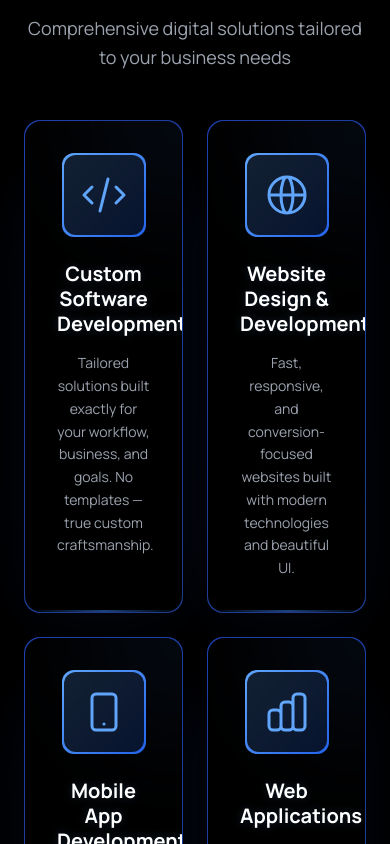
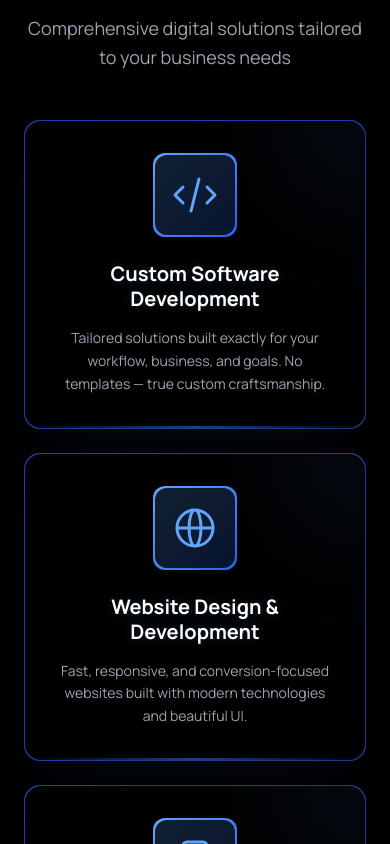
Before and after one commit to priyesh-kurmi/myAgencyPortfolio, a React (Vite) app: page / in a window 390 px wide. Shown: the part 2700-3544 px from the top of the page. Built offline with nearby package versions, Linux system fonts and the light colour scheme.

Commit message:
refactor: update grid layout for Services and WhyChooseUs components; wrap Home page content in a div for improved structure

```diff
--- a/src/components/Services.jsx
+++ b/src/components/Services.jsx
@@ -99,7 +99,7 @@ const Services = () => {
         </div>
 
         {/* Services Grid */}
-        <div className="grid grid-cols-2 lg:grid-cols-3 gap-6">
+        <div className="grid grid-cols-1 md:grid-cols-2 lg:grid-cols-3 gap-6">
           {services.map((service, index) => (
             <motion.div
               key={index}
--- a/src/components/WhyChooseUs.jsx
+++ b/src/components/WhyChooseUs.jsx
@@ -89,7 +89,7 @@ const WhyChooseUs = () => {
           </motion.h2>
         </div>
 
-        <div className="grid grid-cols-2 lg:grid-cols-3 gap-6 mb-16">
+        <div className="grid grid-cols-1 md:grid-cols-2 lg:grid-cols-3 gap-6 mb-16">
           {benefits.map((benefit, index) => (
             <motion.div
               key={index}
--- a/src/pages/Home.jsx
+++ b/src/pages/Home.jsx
@@ -9,7 +9,7 @@ import CTASection from '../components/CTASection'
 
 function Home() {
   return (
-    <>
+    <div className="select-none">
       <Hero />
       <About />
       <Services />
@@ -18,7 +18,7 @@ function Home() {
       <Portfolio />
       <Testimonials />
       <CTASection />
-    </>
+    </div>
   )
 }
 
```
Also changed, not shown: 1 other file (tests, documents, lock files or other folders).
